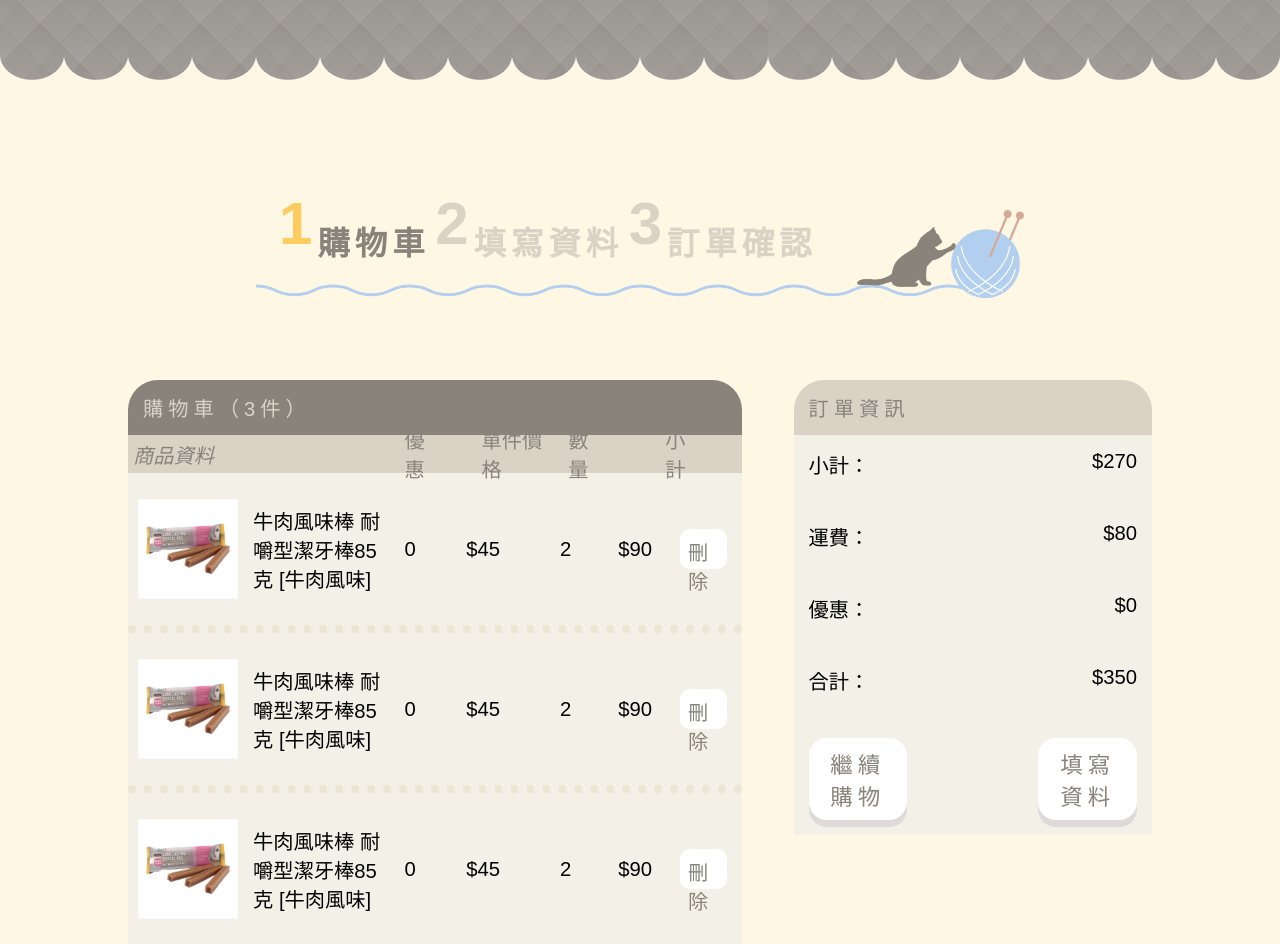
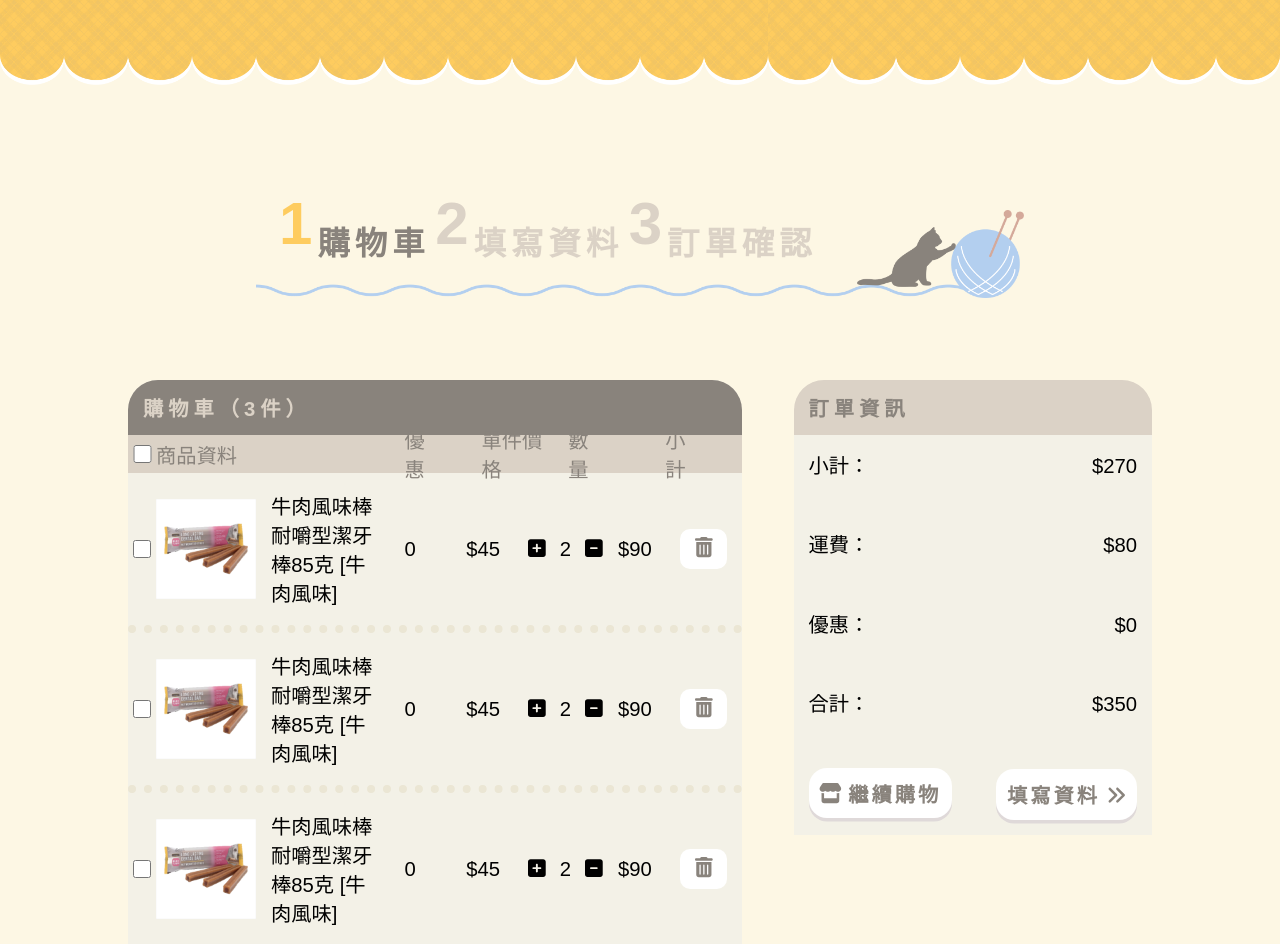
Before and after one commit to yingweng1120112/take-away, a Next.js app in the folder client/: page /shopping-cart/step1 in a window 1280 px wide. Shown: the top 944 px of the page. Built offline with nearby package versions, Linux system fonts and the light colour scheme.

Commit message:
購物車1.2電腦版完成

```diff
--- a/client/pages/shopping-cart/step1.js
+++ b/client/pages/shopping-cart/step1.js
@@ -1,6 +1,14 @@
 import React from 'react'
 import styles from '@/styles/shoppingcar-step1.module.css'
 import Carousel from '@/components/shoppingcart/carousel'
+import { FontAwesomeIcon } from '@fortawesome/react-fontawesome'
+import {
+  faSquareMinus,
+  faSquarePlus,
+  faTrashCan,
+  faStore,
+  faAnglesRight,
+} from '@fortawesome/free-solid-svg-icons'
 
 export default function Step1() {
   return (
@@ -38,12 +46,7 @@
           </div>
           <div className={styles['cartdetail']}>
             <div className={styles['cartdetailleft']}>
-              <i
-                className={`${styles['fa-solid']} ${styles['fa-square-check']}`}
-              >
-                {' '}
-                商品資料
-              </i>
+              <input type="checkbox" /> 商品資料
             </div>
             <div className={styles['cartdetailright']}>
               <div>優惠</div>
@@ -56,9 +59,7 @@
             <div className={styles['cartitem']}>
               <div className={styles['cartitemleft']}>
                 <div className={styles['carti']}>
-                  <i
-                    className={`${styles['fa-solid']} ${styles['fa-square-check']}`}
-                  />
+                  <input type="checkbox" />
                 </div>
                 <div className={styles['itemlist']}>
                   <div className={styles['cartimg']}>
@@ -71,24 +72,20 @@
                 <div>0</div>
                 <div>$45</div>
                 <div className={styles['itemamount']}>
-                  <i
-                    className={`${styles['fa-solid']} ${styles['fa-square-minus']}`}
-                  />
+                  <FontAwesomeIcon icon={faSquarePlus} />
                   <div>2</div>
-                  <i
-                    className={`${styles['fa-solid']} ${styles['fa-square-plus']}`}
-                  />
+                  <FontAwesomeIcon icon={faSquareMinus} />
                 </div>
                 <div>$90</div>
-                <div>刪除</div>
+                <div>
+                  <FontAwesomeIcon icon={faTrashCan} />
+                </div>
               </div>
             </div>
             <div className={styles['cartitem']}>
               <div className={styles['cartitemleft']}>
                 <div className={styles['carti']}>
-                  <i
-                    className={`${styles['fa-solid']} ${styles['fa-square-check']}`}
-                  />
+                  <input type="checkbox" />
                 </div>
                 <div className={styles['itemlist']}>
                   <div className={styles['cartimg']}>
@@ -101,24 +98,20 @@
                 <div>0</div>
                 <div>$45</div>
                 <div className={styles['itemamount']}>
-                  <i
-                    className={`${styles['fa-solid']} ${styles['fa-square-minus']}`}
-                  />
+                  <FontAwesomeIcon icon={faSquarePlus} />
                   <div>2</div>
-                  <i
-                    className={`${styles['fa-solid']} ${styles['fa-square-plus']}`}
-                  />
+                  <FontAwesomeIcon icon={faSquareMinus} />
                 </div>
                 <div>$90</div>
-                <div>刪除</div>
+                <div>
+                  <FontAwesomeIcon icon={faTrashCan} />
+                </div>
               </div>
             </div>
             <div className={styles['cartitem']}>
               <div className={styles['cartitemleft']}>
                 <div className={styles['carti']}>
-                  <i
-                    className={`${styles['fa-solid']} ${styles['fa-square-check']}`}
-                  />
+                  <input type="checkbox" />
                 </div>
                 <div className={styles['itemlist']}>
                   <div className={styles['cartimg']}>
@@ -131,24 +124,20 @@
                 <div>0</div>
                 <div>$45</div>
                 <div className={styles['itemamount']}>
-                  <i
-                    className={`${styles['fa-solid']} ${styles['fa-square-minus']}`}
-                  />
+                  <FontAwesomeIcon icon={faSquarePlus} />
                   <div>2</div>
-                  <i
-                    className={`${styles['fa-solid']} ${styles['fa-square-plus']}`}
-                  />
+                  <FontAwesomeIcon icon={faSquareMinus} />
                 </div>
                 <div>$90</div>
-                <div>刪除</div>
+                <div>
+                  <FontAwesomeIcon icon={faTrashCan} />
+                </div>
               </div>
             </div>
             <div className={styles['cartitem']}>
               <div className={styles['cartitemleft']}>
                 <div className={styles['carti']}>
-                  <i
-                    className={`${styles['fa-solid']} ${styles['fa-square-check']}`}
-                  />
+                  <input type="checkbox" />
                 </div>
                 <div className={styles['itemlist']}>
                   <div className={styles['cartimg']}>
@@ -161,16 +150,14 @@
                 <div>0</div>
                 <div>$45</div>
                 <div className={styles['itemamount']}>
-                  <i
-                    className={`${styles['fa-solid']} ${styles['fa-square-minus']}`}
-                  />
+                  <FontAwesomeIcon icon={faSquarePlus} />
                   <div>2</div>
-                  <i
-                    className={`${styles['fa-solid']} ${styles['fa-square-plus']}`}
-                  />
+                  <FontAwesomeIcon icon={faSquareMinus} />
                 </div>
                 <div>$90</div>
-                <div>刪除</div>
+                <div>
+                  <FontAwesomeIcon icon={faTrashCan} />
+                </div>
               </div>
             </div>
           </div>
@@ -199,15 +186,17 @@
             </div>
             <div className={styles['cartbutton']}>
               <button className={styles['buttonstyle']}>
-                <i
-                  className={`${styles['fa-solid']} ${styles['fa-caret-left']}`}
+                <FontAwesomeIcon
+                  icon={faStore}
+                  className={styles['iconstyle1']}
                 />
                 繼續購物
               </button>
               <button className={styles['buttonstyle']}>
                 填寫資料
-                <i
-                  className={`${styles['fa-solid']} ${styles['fa-caret-right']}`}
+                <FontAwesomeIcon
+                  icon={faAnglesRight}
+                  className={styles['iconstyle2']}
                 />
               </button>
             </div>
--- a/client/styles/shoppingcar-step1.module.css
+++ b/client/styles/shoppingcar-step1.module.css
@@ -85,7 +85,7 @@
   letter-spacing: 5px;
   padding-left: 15px;
   color: var(--light-gray);
-  font-weight: 500;
+  font-weight: 600;
 }
 .cartdetail {
   display: flex;
@@ -103,6 +103,11 @@
   margin-left: 5px;
   width: 49%;
   height: 100%;
+}
+.cartdetailleft > input {
+  width: 1.05rem;
+  height: 1.05rem;
+  margin-right: 4px;
 }
 .cartdetailright {
   display: flex;
@@ -149,6 +154,10 @@
   flex-direction: row;
   align-items: center;
 }
+.carti input {
+  width: 1rem;
+  height: 1rem;
+}
 .cartitemleft .itemlist {
   display: flex;
   align-items: center;
@@ -185,11 +194,11 @@
 }
 .cartitemright > div:nth-child(5) {
   background-color: white;
-  padding-left: 8px;
+  padding-left: 15px;
   padding-top: 8px;
   height: 30%;
+  width: 50px;
   border-radius: 10px;
-  font-weight: 500;
   color: var(--deep-gray);
 }
 .cartitemright .itemamount {
@@ -239,7 +248,7 @@
   letter-spacing: 5px;
   padding-left: 15px;
   color: var(--deep-gray);
-  font-weight: 500;
+  font-weight: 600;
 }
 .shoppingcarright {
   width: 35%;
@@ -259,6 +268,7 @@
 .cartbottomstyle > div {
   display: flex;
   justify-content: space-between;
+  align-items: baseline;
 }
 
 /* 產品推薦 */
@@ -282,34 +292,44 @@
 
 /* 按鈕 */
 .buttonstyle {
-  width: 30%;
-  letter-spacing: 5px;
-  font-size: var(--font-size-h4);
-  font-weight: 500;
+  width: fit-content;
+  letter-spacing: 3px;
+  font-size: var(var(--font-size-h4));
+  font-weight: 600;
   background-color: white;
   border: none;
-  padding: 0.5rem;
+  padding: 0.6rem;
   border-radius: 1rem;
   color: var(--deep-gray);
-  box-shadow: 0 0.4rem #dfd9d9;
+  box-shadow: 0 0.2rem #dfd9d9;
   cursor: pointer;
 }
-.nextButton {
-  width: 100%;
+.cartbutton button:nth-child(1) {
+  display: flex;
+  align-items: center;
+}
+.iconstyle1 {
+  margin-right: 6px;
+}
+.iconstyle2 {
+  margin-left: 6px;
+}
+.cartbutton button:nth-child(2) {
   display: flex;
   justify-content: flex-end;
+  align-items: center;
 }
-
 .buttonstyle:active {
   color: white;
-  box-shadow: 0 0.2rem #dfd9d9;
-  transform: translateY(0.2rem);
+  /* box-shadow: 0 0.2rem #dfd9d9; */
+  /* transform: translateY(0.2rem); */
 }
 
 .buttonstyle:hover:not(:disabled) {
-  background: var(--deep-gray);
-  color: white;
-  text-shadow: 0 0.05rem #bcb4b4;
+  background: var(--yellow);
+  opacity: 0.8;
+  color: grey;
+  /* text-shadow: 0 0.05rem #bcb4b4; */
 }
 
 .buttonstyle:disabled {
--- a/client/styles/shoppingcar-step2.module.css
+++ b/client/styles/shoppingcar-step2.module.css
@@ -86,7 +86,7 @@
   letter-spacing: 5px;
   padding-left: 15px;
   color: var(--light-gray);
-  font-weight: 500;
+  font-weight: 600;
 }
 
 .cartbottomstyle {
@@ -126,6 +126,7 @@
 .cartbottomstyle > div select,
 .cartbottomstyle > div textarea {
   width: 550px;
+  height: 30px;
   font-size: var(--font-size-p);
   color: var(--deep-gray);
   border: var(--deep-gray) 2px solid;
@@ -187,6 +188,16 @@
 .writebill > div:nth-child(3) {
   justify-content: end;
 }
+.checklinestyle {
+  justify-content: start !important;
+  width: 400px !important;
+  align-items: center;
+}
+
+.checkboxstyle {
+  width: 20px !important;
+  margin-right: 5px;
+}
 
 /* 左側scroll條 */
 .itemscroll {
@@ -226,7 +237,7 @@
   letter-spacing: 5px;
   padding-left: 15px;
   color: var(--deep-gray);
-  font-weight: 500;
+  font-weight: 600;
 }
 .writemessageright {
   width: 35%;
@@ -236,34 +247,44 @@
 
 /* 按鈕 */
 .buttonstyle {
-  width: 30%;
-  letter-spacing: 5px;
-  font-size: var(--font-size-h4);
-  font-weight: 500;
+  width: fit-content;
+  letter-spacing: 3px;
+  font-size: var(var(--font-size-h4));
+  font-weight: 600;
   background-color: white;
   border: none;
-  padding: 0.5rem;
+  padding: 0.6rem;
   border-radius: 1rem;
   color: var(--deep-gray);
-  box-shadow: 0 0.4rem #dfd9d9;
+  box-shadow: 0 0.2rem #dfd9d9;
   cursor: pointer;
 }
-.nextButton {
-  width: 100%;
+.cartbutton button:nth-child(1) {
+  display: flex;
+  align-items: center;
+}
+.iconstyle1 {
+  margin-right: 6px;
+}
+.iconstyle2 {
+  margin-left: 6px;
+}
+.cartbutton button:nth-child(2) {
   display: flex;
   justify-content: flex-end;
+  align-items: center;
 }
-
 .buttonstyle:active {
   color: white;
-  box-shadow: 0 0.2rem #dfd9d9;
-  transform: translateY(0.2rem);
+  /* box-shadow: 0 0.2rem #dfd9d9; */
+  /* transform: translateY(0.2rem); */
 }
 
 .buttonstyle:hover:not(:disabled) {
-  background: var(--deep-gray);
-  color: white;
-  text-shadow: 0 0.05rem #bcb4b4;
+  background: var(--yellow);
+  opacity: 0.8;
+  color: grey;
+  /* text-shadow: 0 0.05rem #bcb4b4; */
 }
 
 .buttonstyle:disabled {
```
Also changed, not shown: client/pages/shopping-cart/step2.js (+18 -15 lines), client/public/cart/roof.png.
